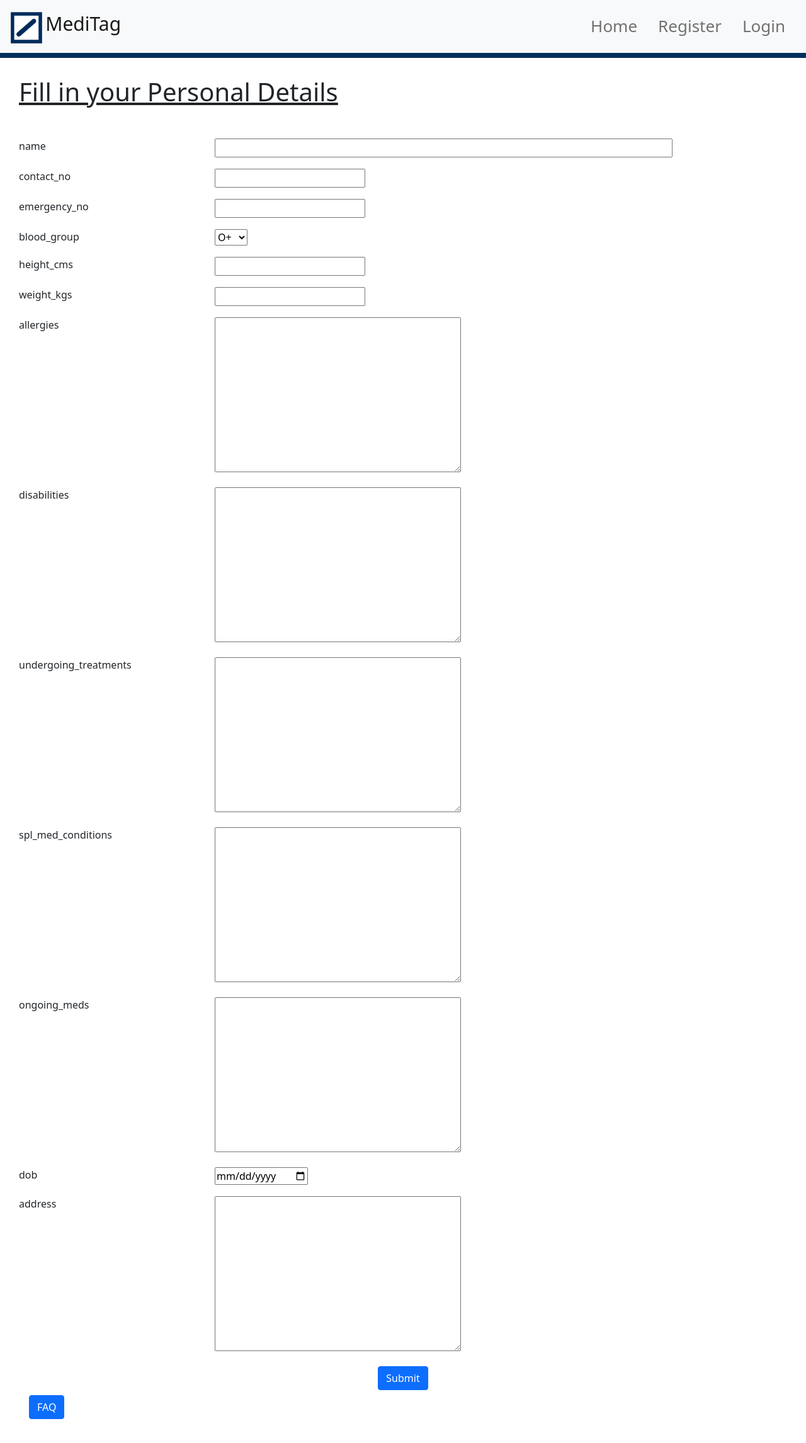
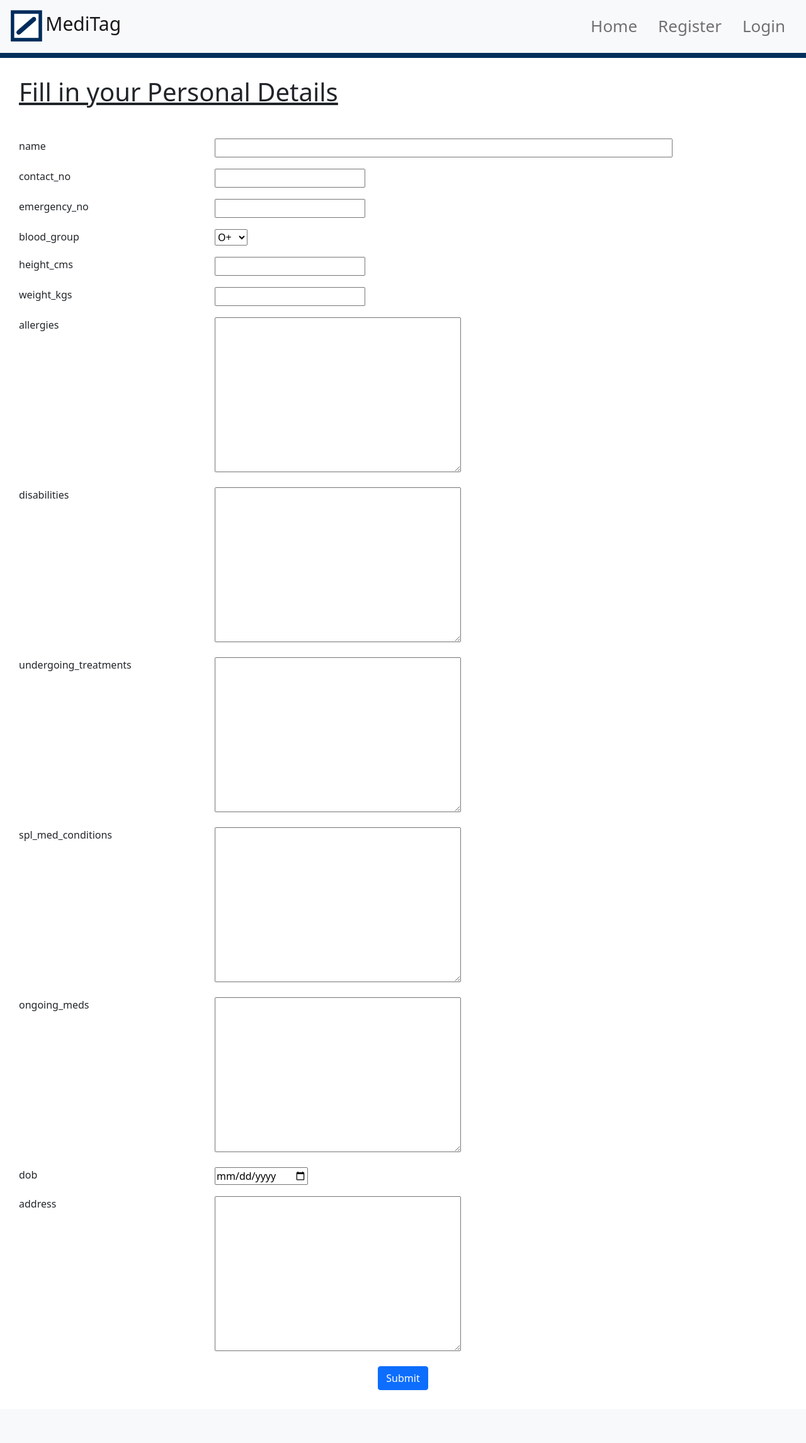
Before and after one commit to shivam2601/MediTag, a Django app: page /medform/ in a window 1280 px wide. Shown: the whole page at 63% size. After the commit the page ends 2208 px from the top, so only its background shows below. Run offline with Django 3.2, Linux system fonts and the light colour scheme; some libraries are stand-ins or nearby versions.

Commit message:
commit msg.................

```diff
--- a/meditag/templates/base.html
+++ b/meditag/templates/base.html
@@ -18,7 +18,7 @@
     <nav class="navbar navbar-expand-lg navbar-light bg-light" style="border-bottom: 8px solid #00305B">
     <a class="navbar-brand" style="    padding: 7px;margin-left: 10px;" href="{% url 'basic_qr:landing' %}">
       {% load static %}
-      <img src="{% static 'assets/logo.png' %}" style="height:50px; width:50px ;" alt="home" />
+      <img src="{% static 'assets/logo.png' %}" style="height:50px; width:50px; position: relative; top:-3px" alt="home" />
       <span style="font-size:30px">MediTag</span>
 
     </a>
--- a/meditag/templates/basic_qr/med_form.html
+++ b/meditag/templates/basic_qr/med_form.html
@@ -18,9 +18,6 @@
       <input class="btn btn-primary" type="submit" value="Submit" />
     </div>
   </form>
-  <a class="nav-link" href="{% url 'basic_qr:faq' %}">
-    <button class="btn btn-primary">FAQ</button></a
-  >
 </div>
 
 {% endblock %}
--- a/meditag/templates/basic_qr/profile.html
+++ b/meditag/templates/basic_qr/profile.html
@@ -1,6 +1,6 @@
 {% extends 'base.html' %} {% load qr_code %}
 {% block header %}
-<li class="nav-item">
+<li class="nav-item" style="margin-left: 17px;">
   <a class="nav-link" href="{% url 'basic_qr:profile' num %}">Profile</a>
 </li>
 {% endblock %}
--- a/meditag/templates/landing.html
+++ b/meditag/templates/landing.html
@@ -1,7 +1,7 @@
 
 {% extends 'base.html' %}
 {% block header %}
-<li class="nav-item">
+<li class="nav-item" style="margin-left: 17px;">
   <a class="nav-link" href="{% url 'basic_qr:profile' num %}">Profile</a>
 </li>
 {% endblock %}
@@ -90,7 +90,7 @@
     <h1 style="text-align: center;"> 100+ Trusted User</h1>
     <div class="steps-container">
 
-        <a class="nav-link" href="{% url 'basic_qr:register' %}"> <button> <h2>Register Now!</h2></button></a>
+        <a class="nav-link" > <button> <h2>Register Now!</h2></button></a>
 
     </div>
 
```
